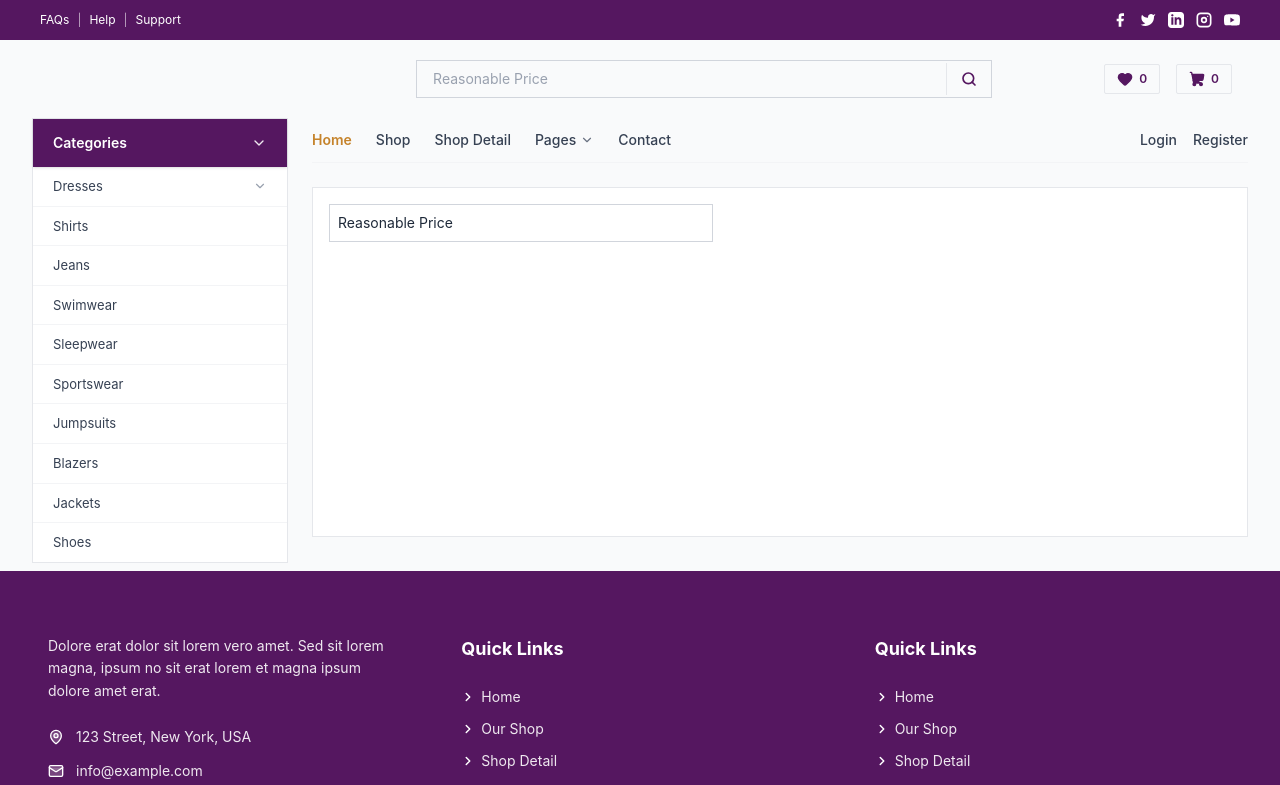
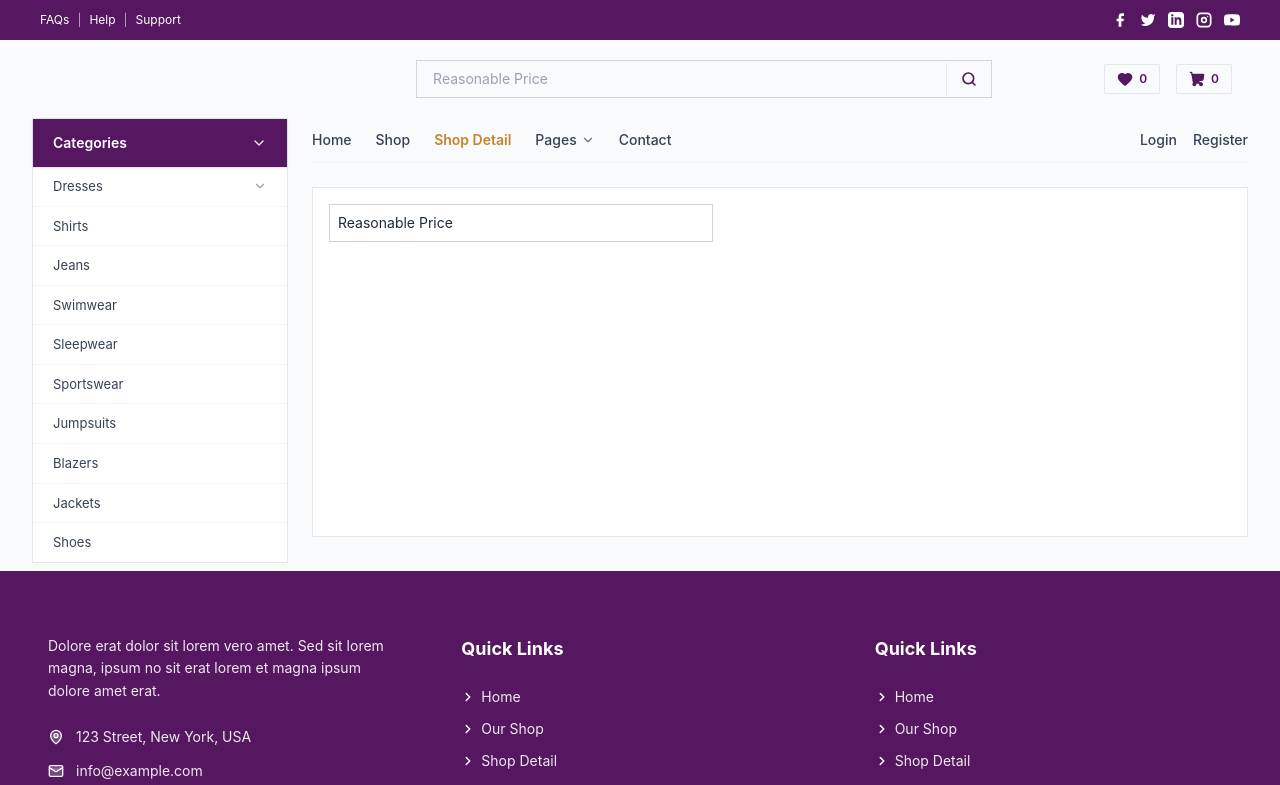
Before and after one commit to VuLeGiaHoa06/VuLeGiaHoa_BaiTest1, a React (Vite) app: page /detail in a window 1280 px wide. Shown: the top 785 px of the page. Built offline with nearby package versions, Linux system fonts and the light colour scheme; the HTML template or start-up script is replaced by a standard one.

Commit message:
update coming soon page

```diff
--- a/src/App.tsx
+++ b/src/App.tsx
@@ -4,6 +4,7 @@ import { AppProvider } from './controllers/useAppController';
 import { MainLayout } from './views/layouts/MainLayout';
 import { HomePage } from './views/pages/HomePage';
 import { DetailPage } from './views/pages/DetailPage';
+import { ComingSoonPage } from './views/pages/ComingSoonPage';
 
 export const App: React.FC = () => {
   return (
@@ -12,7 +13,13 @@ export const App: React.FC = () => {
         <Routes>
           <Route element={<MainLayout />}>
             <Route path="/" element={<HomePage />} />
+            <Route path="/shop" element={<ComingSoonPage pageTitle="Shop" />} />
             <Route path="/detail" element={<DetailPage />} />
+            <Route path="/pages" element={<ComingSoonPage pageTitle="Pages" />} />
+            <Route path="/pages/*" element={<ComingSoonPage pageTitle="Pages" />} />
+            <Route path="/contact" element={<ComingSoonPage pageTitle="Contact" />} />
+            <Route path="/login" element={<ComingSoonPage pageTitle="Login" />} />
+            <Route path="/register" element={<ComingSoonPage pageTitle="Register" />} />
             <Route path="*" element={<Navigate to="/" replace />} />
           </Route>
         </Routes>
--- a/src/views/components/hero/HeroNavBar.tsx
+++ b/src/views/components/hero/HeroNavBar.tsx
@@ -1,36 +1,92 @@
-import React from 'react';
-import { ChevronDown } from 'lucide-react';
-import { Link } from 'react-router-dom';
-
-const navItems = [
-  { label: 'Home', path: '/', active: true },
-  { label: 'Shop', path: '/shop' },
-  { label: 'Shop Detail', path: '/detail' },
-  { label: 'Pages', path: '#', hasDropdown: true },
-  { label: 'Contact', path: '/contact' },
-];
+import React, { useState } from "react";
+import { ChevronDown } from "lucide-react";
+import { Link, useLocation } from "react-router-dom";
 
 export const HeroNavBar: React.FC = () => {
+  const [pagesDropdownOpen, setPagesDropdownOpen] = useState(false);
+  const location = useLocation();
+
+  const isHome = location.pathname === "/";
+  const isShop = location.pathname === "/shop";
+  const isDetail = location.pathname === "/detail";
+  const isContact = location.pathname === "/contact";
+  const isPages = location.pathname.startsWith("/pages");
+
   return (
     <div className="flex flex-col md:flex-row items-start md:items-center justify-between py-3 border-b border-gray-100 gap-4">
       <nav className="flex items-center gap-6 text-sm font-medium text-gray-700">
-        {navItems.map((item, idx) => (
-          <div key={idx} className="flex items-center gap-1 group cursor-pointer">
+        <Link
+          to="/"
+          className={`transition-colors ${
+            isHome ? "text-[#C5832B] font-semibold" : "text-gray-700 hover:text-[#551760]"
+          }`}
+        >
+          Home
+        </Link>
+
+        <Link
+          to="/shop"
+          className={`transition-colors ${
+            isShop ? "text-[#C5832B] font-semibold" : "text-gray-700 hover:text-[#551760]"
+          }`}
+        >
+          Shop
+        </Link>
+
+        <Link
+          to="/detail"
+          className={`transition-colors ${
+            isDetail ? "text-[#C5832B] font-semibold" : "text-gray-700 hover:text-[#551760]"
+          }`}
+        >
+          Shop Detail
+        </Link>
+
+        <div
+          className="relative"
+          onMouseEnter={() => setPagesDropdownOpen(true)}
+          onMouseLeave={() => setPagesDropdownOpen(false)}
+        >
+          <div className="flex items-center gap-1 cursor-pointer">
             <Link
-              to={item.path}
+              to="/pages"
               className={`transition-colors ${
-                item.active
-                  ? 'text-[#C5832B] font-semibold'
-                  : 'text-gray-700 hover:text-[#551760]'
+                isPages ? "text-[#C5832B] font-semibold" : "text-gray-700 hover:text-[#551760]"
               }`}
             >
-              {item.label}
+              Pages
             </Link>
-            {item.hasDropdown && (
-              <ChevronDown className="w-3.5 h-3.5 text-gray-500 group-hover:text-[#551760]" />
-            )}
+            <ChevronDown className="w-3.5 h-3.5 text-gray-500" />
           </div>
-        ))}
+
+          {pagesDropdownOpen && (
+            <div className="absolute left-0 top-full pt-1 z-30 w-44">
+              <div className="bg-white border border-gray-200 shadow-md py-1.5 flex flex-col text-xs text-gray-700">
+                <Link
+                  to="/pages/shopping-cart"
+                  className="px-4 py-2 hover:bg-gray-50 hover:text-[#551760]"
+                >
+                  Shopping Cart
+                </Link>
+                <Link
+                  to="/pages/checkout"
+                  className="px-4 py-2 hover:bg-gray-50 hover:text-[#551760]"
+                >
+                  Checkout
+                </Link>
+              </div>
+            </div>
+          )}
+        </div>
+
+        <Link
+          to="/contact"
+          className={`transition-colors ${
+            isContact ? "text-[#C5832B] font-semibold" : "text-gray-700 hover:text-[#551760]"
+          }`}
+        >
+          Contact
+        </Link>
       </nav>
 
       <div className="flex items-center gap-4 text-sm font-medium text-gray-700">
--- /dev/null
+++ b/src/views/pages/ComingSoonPage.tsx
@@ -0,0 +1,53 @@
+import React from "react";
+import { Link, useNavigate } from "react-router-dom";
+import { ArrowLeft, Clock, Sparkles } from "lucide-react";
+
+interface ComingSoonPageProps {
+  pageTitle?: string;
+}
+
+export const ComingSoonPage: React.FC<ComingSoonPageProps> = ({
+  pageTitle = "Page",
+}) => {
+  const navigate = useNavigate();
+
+  return (
+    <div className="min-h-[60vh] flex items-center justify-center px-4 py-16">
+      <div className="max-w-md w-full bg-white border border-gray-200 p-8 sm:p-10 text-center shadow-xs flex flex-col items-center">
+        <div className="w-16 h-16 rounded-full bg-purple-50 text-[#551760] flex items-center justify-center mb-6 border border-purple-100">
+          <Clock className="w-8 h-8" />
+        </div>
+
+        <div className="inline-flex items-center gap-1.5 px-3 py-1 bg-amber-50 text-amber-800 text-xs font-semibold rounded-full mb-3">
+          <Sparkles className="w-3.5 h-3.5 text-amber-500" />
+          <span>Under Construction</span>
+        </div>
+
+        <h1 className="text-2xl sm:text-3xl font-bold text-gray-900 tracking-tight mb-3">
+          Coming Soon
+        </h1>
+
+        <p className="text-xs sm:text-sm text-gray-500 mb-8 leading-relaxed">
+          Trang <span className="font-semibold text-gray-700">{pageTitle}</span> đang được hoàn thiện. Vui lòng quay lại sau!
+        </p>
+
+        <div className="flex flex-col sm:flex-row items-center gap-3 w-full">
+          <button
+            onClick={() => navigate(-1)}
+            className="w-full py-2.5 px-4 border border-gray-300 text-gray-700 hover:bg-gray-50 text-xs font-semibold transition-colors cursor-pointer flex items-center justify-center gap-2"
+          >
+            <ArrowLeft className="w-4 h-4" />
+            <span>Quay lại</span>
+          </button>
+
+          <Link
+            to="/"
+            className="w-full py-2.5 px-4 bg-[#551760] hover:bg-[#43124c] text-white text-xs font-semibold transition-colors flex items-center justify-center"
+          >
+            Về trang chủ
+          </Link>
+        </div>
+      </div>
+    </div>
+  );
+};
```
